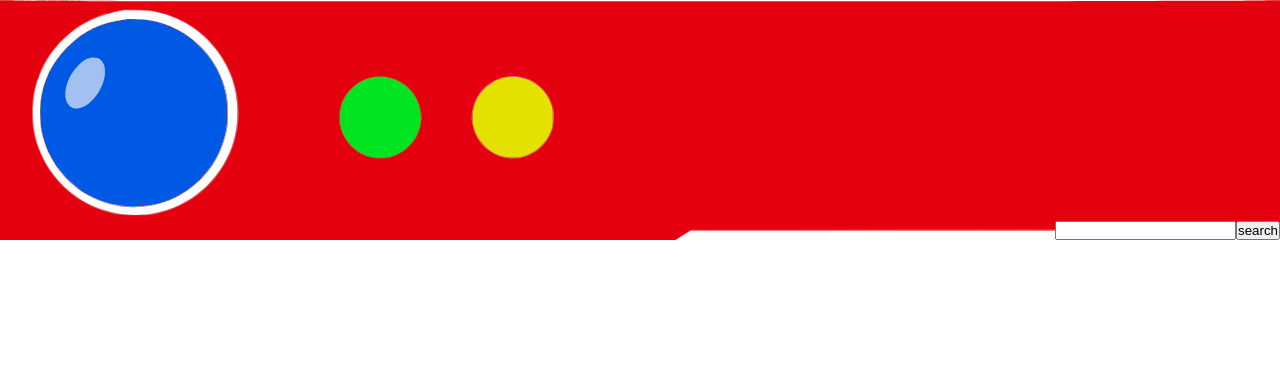
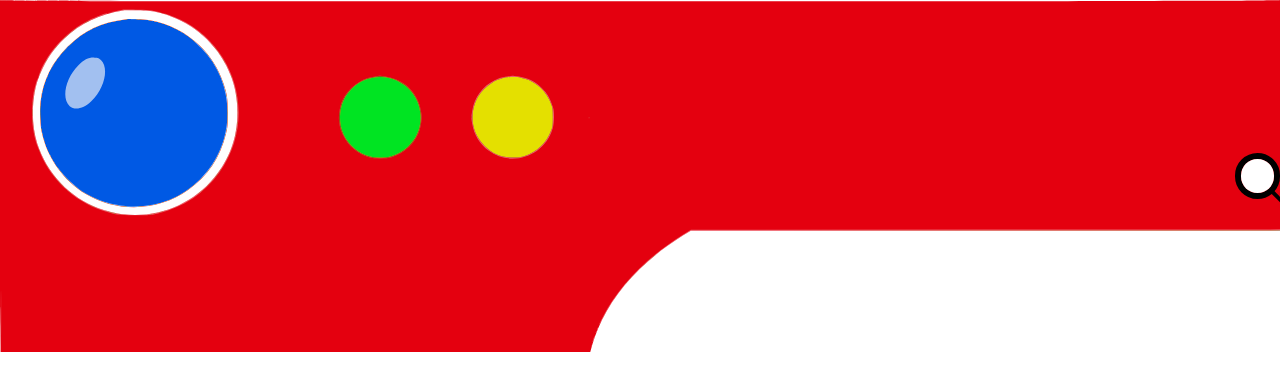
Before and after one commit to jas2johns/puppydex, a Next.js app: page / in a window 1280 px wide. Shown: the top 390 px of the page. Built offline with nearby package versions, Linux system fonts and the light colour scheme.

Commit message:
implemented search animation

```diff
--- a/src/pages/api/search.js
+++ b/src/pages/api/search.js
@@ -1,6 +1,7 @@
 // Next.js API route support: https://nextjs.org/docs/api-routes/introduction
 
 import axios from "axios";
+
 
 const baseUrl = "https://api.thedogapi.com/";
 export default async function handler(req, res) {
--- a/src/pages/index.js
+++ b/src/pages/index.js
@@ -2,6 +2,7 @@ import BreedCard from "@/components/Card";
 import axios from "axios";
 import React, { useEffect, useState } from "react";
 import styles from "../styles/Home.module.css";
+
 
 // const baseURL = "https://jsonplaceholder.typicode.com/posts/1";
 
@@ -11,7 +12,8 @@ export default function App() {
 	const [breedResults, setBreedResults] = useState([]);
 	const [searchTerm, setSearchTerm] = useState();
 
-	const search = () => {
+	const search = (event) => {
+		event.preventDefault();
 		axios.get(`/api/search?term=${searchTerm}`).then((response) => {
 			console.log(response.data);
 			setBreedResults(response.data);
@@ -22,12 +24,15 @@ export default function App() {
 		<div>
 			<header className={styles["header"]}>
 				{/* will update the state */}
-				<div className={styles["search"]}>
-					<input
+				<div className={styles["searchFormWrapper"]}>
+				<form className={"search-box"}>
+					<input placeholder=" "
 						type="text"
 						onChange={(e) => setSearchTerm(e.target.value)}
 					/>
-					<button onClick={search}>search</button>
+					<button type="submit" className={styles["invisible"]} onClick={search}></button>
+					<button type="reset"></button>
+				</form>
 				</div>
 			</header>
 
--- a/src/styles/Home.module.css
+++ b/src/styles/Home.module.css
@@ -17,11 +17,21 @@
 	justify-content: end;
 }
 
+.searchFormWrapper{
+	display: flex;
+	justify-content: center;
+	align-items: center;
+	flex-wrap: nowrap;
+	overflow: hidden;
+}
+
 .header .search {
 	align-self: end;
 	/* margin-bottom: 1rem; */
 }
-
+.invisible{
+	display: none;
+}
 .header .search input {
 	/* background-color: white; */
 }
@@ -276,9 +286,12 @@
 }
 
 /* Tablet and Smaller Desktop */
-@media (min-width: 701px) and (max-width: 1120px) {
+@media (min-width: 701px) {
 	.grid {
 		grid-template-columns: repeat(2, 50%);
+	}
+	.header {
+		min-height: 22rem;
 	}
 }
 
--- a/src/styles/globals.css
+++ b/src/styles/globals.css
@@ -3,6 +3,16 @@
 	padding: 0;
 	margin: 0;
 	font-family: "Poppins", sans-serif;
+
+	--font-size: 20px;
+    --frame-color: #000000;
+    --size: 2.5em;
+    --open-width: 18em;
+    --open-padding: 0.3em 2.1em 0.3em 0.4em;
+    --frame-thickness: 0.3em;
+    --handle-height: 1.4em;
+    --open-trans-time: 800ms;
+    --close-trans-time: 150ms;
 }
 
 html,
@@ -16,6 +26,89 @@ a {
 	text-decoration: none;
 }
 
+/* untested styling */
+
+/* searchBar.module.css */
+
+  @import url("https://fonts.googleapis.com/css?family=Raleway:400,400i,700");
+
+  /* SEARCH BOX */
+
+  .search-box {
+    font-size: var(--font-size);
+    border: solid var(--frame-thickness) var(--frame-color);
+    display: inline-block;
+    position: relative;
+    border-radius: var(--size);
+  }
+
+  .search-box input[type="text"] {
+    font-family: inherit;
+    font-weight: bold;
+    width: var(--size);
+    height: var(--size);
+    padding: var(--open-padding);
+    border: none;
+    box-sizing: border-box;
+    border-radius: var(--size);
+    transition: width var(--open-trans-time) cubic-bezier(0.68, -0.55, 0.27, 1.55) var(--close-trans-time);
+  }
+
+  .search-box input[type="text"]:focus {
+    outline: none;
+  }
+
+  .search-box input[type="text"]:focus,
+  .search-box input[type="text"]:not(:placeholder-shown) {
+    width: var(--open-width);
+    transition: width var(--open-trans-time) cubic-bezier(0.68, -0.55, 0.27, 1.55);
+
+    ~ button[type="reset"] {
+      transform: rotate(-45deg) translateY(0);
+      transition: transform var(--close-trans-time) ease-out var(--open-trans-time);
+    }
+
+    ~ button[type="reset"]:after {
+      opacity: 1;
+      transition: top var(--close-trans-time) ease-out (var(--open-trans-time) + var(--close-trans-time)),
+        right var(--close-trans-time) ease-out (var(--open-trans-time) + var(--close-trans-time)),
+        opacity var(--close-trans-time) ease (var(--open-trans-time) + var(--close-trans-time));
+    }
+  }
+
+  .search-box button[type="reset"] {
+    background-color: transparent;
+    width: var(--handle-height);
+    height: var(--handle-height);
+    border: 0;
+    padding: 0;
+    outline: 0;
+    display: flex;
+    justify-content: center;
+    align-items: center;
+    position: absolute;
+    top: calc((var(--size) / 2) - (var(--handle-height) / 2));
+    right: calc((var(--size) / 2) - (var(--handle-height) / 2));
+    transform: rotate(-45deg) translateY(calc(var(--size) - var(--frame-thickness)));
+    transition: transform var(--close-trans-time) ease-out var(--close-trans-time);
+  }
+
+  .search-box button[type="reset"]:before,
+  .search-box button[type="reset"]:after {
+    content: "";
+    background-color: var(--frame-color);
+    width: var(--frame-thickness);
+    height: var(--handle-height);
+    position: absolute;
+  }
+
+  .search-box button[type="reset"]:after {
+    transform: rotate(90deg);
+    opacity: 0;
+    transition: transform var(--close-trans-time) ease-out, opacity var(--close-trans-time) ease-out;
+  }
+
+
 @media (prefers-color-scheme: dark) {
 	html {
 		color-scheme: dark;
--- a/src/styles/searchBar.module.css
+++ /dev/null
@@ -1,109 +0,0 @@
-/* untested styling */
-
-/* searchBar.module.css */
-
-:local {
-    --font-size: 20px;
-    --frame-color: #000000;
-    --size: 2.5em;
-    --open-width: 18em;
-    --open-padding: 0.3em 2.1em 0.3em 0.4em;
-    --frame-thickness: 0.3em;
-    --handle-height: 1.4em;
-    --open-trans-time: 800ms;
-    --close-trans-time: 150ms;
-  }
-
-  @import url("https://fonts.googleapis.com/css?family=Raleway:400,400i,700");
-
-  html, body {
-    font-family: Raleway, sans-serif;
-    width: 100%;
-    height: 100%;
-    padding: 0;
-    margin: 0;
-  }
-
-  body {
-    display: flex;
-    justify-content: center;
-    align-items: center;
-    flex-wrap: nowrap;
-    overflow: hidden;
-  }
-
-  /* SEARCH BOX */
-
-  .search-box {
-    font-size: var(--font-size);
-    border: solid var(--frame-thickness) var(--frame-color);
-    display: inline-block;
-    position: relative;
-    border-radius: var(--size);
-  }
-
-  .search-box input[type="text"] {
-    font-family: inherit;
-    font-weight: bold;
-    width: var(--size);
-    height: var(--size);
-    padding: var(--open-padding);
-    border: none;
-    box-sizing: border-box;
-    border-radius: var(--size);
-    transition: width var(--open-trans-time) cubic-bezier(0.68, -0.55, 0.27, 1.55) var(--close-trans-time);
-  }
-
-  .search-box input[type="text"]:focus {
-    outline: none;
-  }
-
-  .search-box input[type="text"]:focus,
-  .search-box input[type="text"]:not(:placeholder-shown) {
-    width: var(--open-width);
-    transition: width var(--open-trans-time) cubic-bezier(0.68, -0.55, 0.27, 1.55);
-
-    ~ button[type="reset"] {
-      transform: rotate(-45deg) translateY(0);
-      transition: transform var(--close-trans-time) ease-out var(--open-trans-time);
-    }
-
-    ~ button[type="reset"]:after {
-      opacity: 1;
-      transition: top var(--close-trans-time) ease-out (var(--open-trans-time) + var(--close-trans-time)),
-        right var(--close-trans-time) ease-out (var(--open-trans-time) + var(--close-trans-time)),
-        opacity var(--close-trans-time) ease (var(--open-trans-time) + var(--close-trans-time));
-    }
-  }
-
-  .search-box button[type="reset"] {
-    background-color: transparent;
-    width: var(--handle-height);
-    height: var(--handle-height);
-    border: 0;
-    padding: 0;
-    outline: 0;
-    display: flex;
-    justify-content: center;
-    align-items: center;
-    position: absolute;
-    top: calc((var(--size) / 2) - (var(--handle-height) / 2));
-    right: calc((var(--size) / 2) - (var(--handle-height) / 2));
-    transform: rotate(-45deg) translateY(calc(var(--size) - var(--frame-thickness)));
-    transition: transform var(--close-trans-time) ease-out var(--close-trans-time);
-  }
-
-  .search-box button[type="reset"]:before,
-  .search-box button[type="reset"]:after {
-    content: "";
-    background-color: var(--frame-color);
-    width: var(--frame-thickness);
-    height: var(--handle-height);
-    position: absolute;
-  }
-
-  .search-box button[type="reset"]:after {
-    transform: rotate(90deg);
-    opacity: 0;
-    transition: transform var(--close-trans-time) ease-out, opacity var(--close-trans-time) ease-out;
-  }
```
